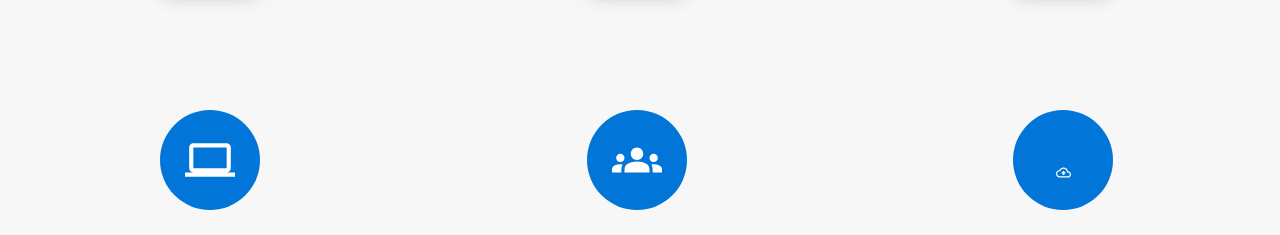
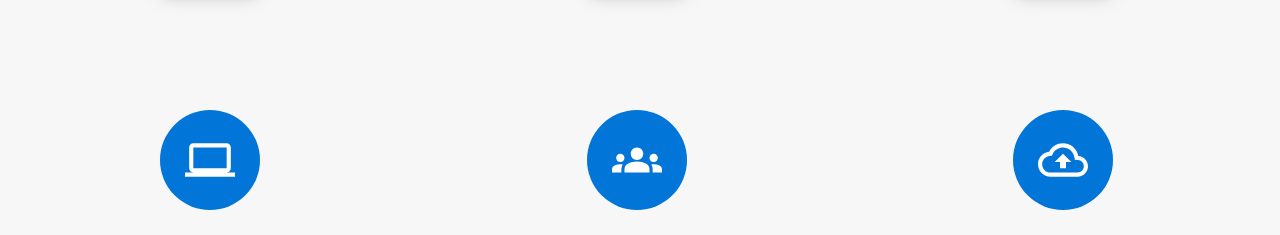
Before and after one commit to ParikshitSaini-Ftechiz/FtechizReactproject, a React (Create React App) app: page / in a window 1280 px wide. Shown: the part 1480-1715 px from the top of the page. Built offline with nearby package versions, Linux system fonts and the light colour scheme.

Commit message:
Add card background color

```diff
--- a/src/App.js
+++ b/src/App.js
@@ -25,6 +25,7 @@ function App() {
       component_bg:"linear-gradient(0deg, rgba(45,82,173,1) 0%, rgba(24,45,96,1) 50%, rgba(21,41,89,1) 100%)",
       fontSize: "2rem",
       hover_color:"#0275d8",
+      card_bg:"linear-gradient(90deg, rgba(2,82,150,1) 0%, rgba(2,103,190,1) 54%, rgba(2,117,216,1) 100%);",
       shadow:"0 4px 8px 0 rgba(0, 0, 0, 0.2), 0 6px 20px 0 rgba(0, 0, 0, 0.19);",
     },
     fontsize:{
--- a/src/components/components/Card_detail.js
+++ b/src/components/components/Card_detail.js
@@ -37,7 +37,7 @@ export const Card_detail = [
         btn_text:"Read Me",
     },
     {
-        icon:<BackupOutlinedIcon/>,
+        icon:<BackupOutlinedIcon style={{color:"white", fontSize:"5rem", marginTop:".5rem"}}/>,
         title:"Cloud Application Development Company",
         para:"As a leading cloud application development company, our cloud-native application development includes ERPs, CRMs, and much more. Ftechiz offers custom cloud application development services as per your budget and business requirement. We develop and Implement Cloud Applications that are Browser-compatible, Future-Proof, and Highly Scalable. We can deploy cloud applications in public, private, or hybrid environments thanks to our top-level integration services.",
         btn_text:"Read Me",
```
